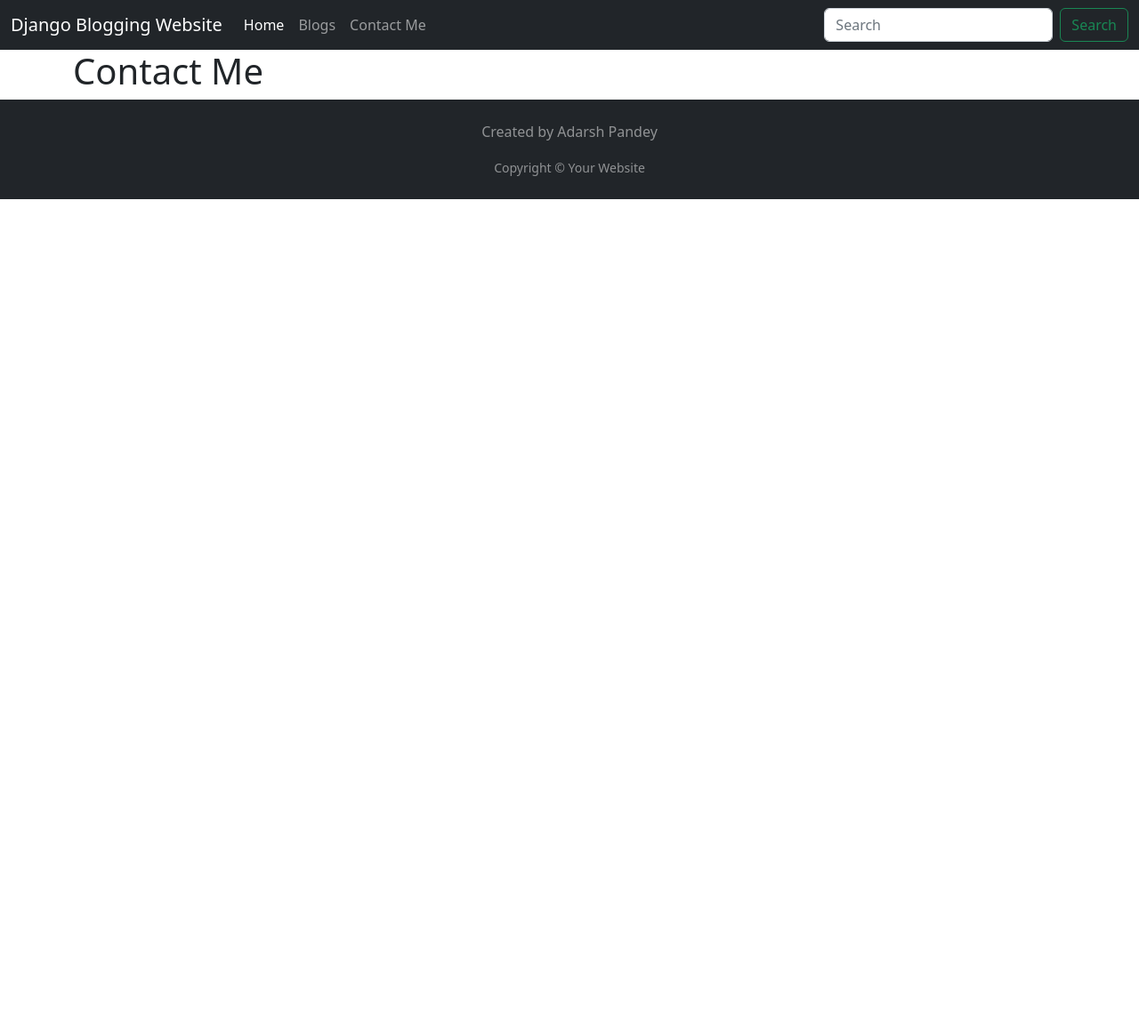
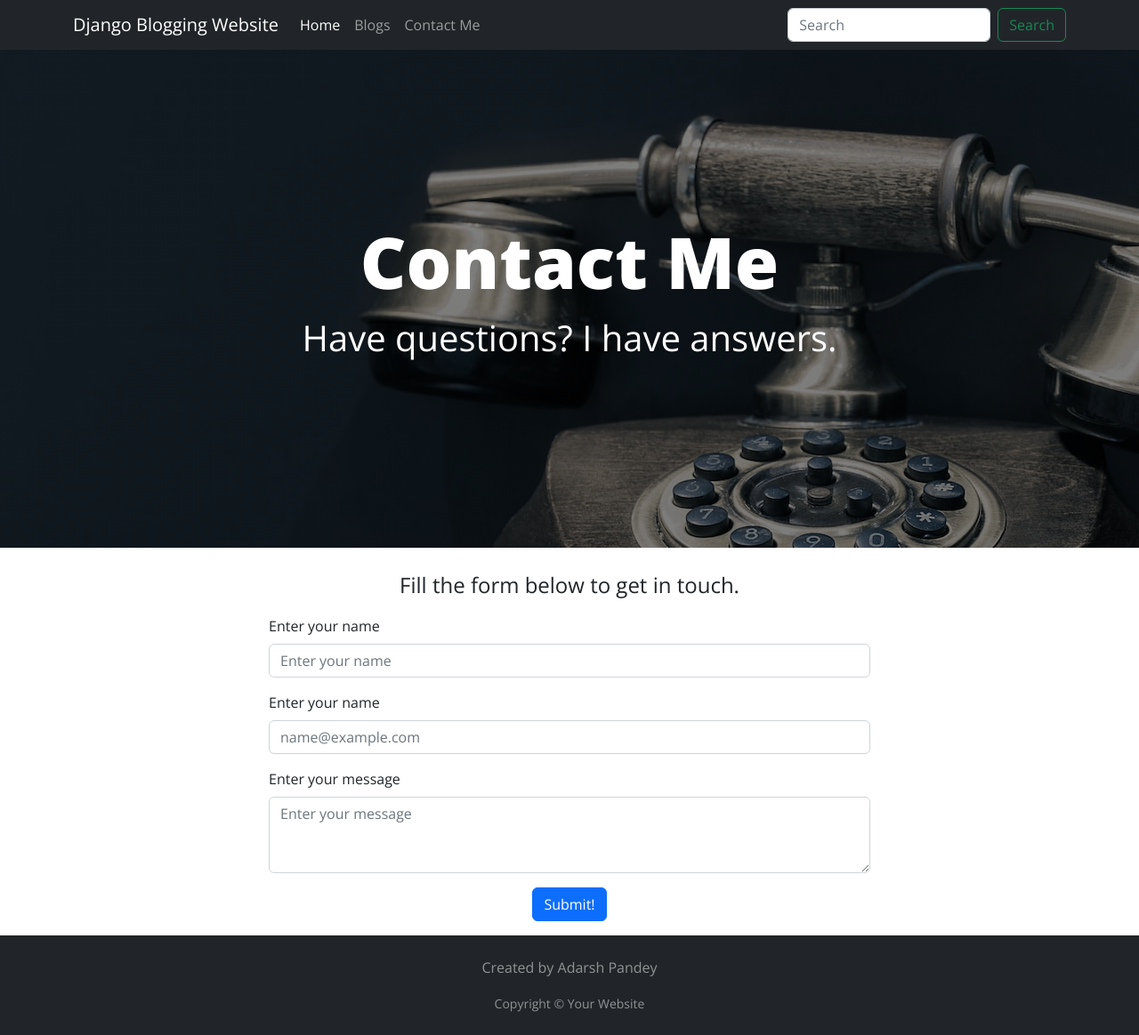
Before and after one commit to adarshpand3y/django-blog, a Django app: page /contact in a window 1280 px wide. Shown: the whole page at 89% size. Before the commit the page ends 224 px from the top, so only its background shows below. Run offline with Django 4.2, Linux system fonts and the light colour scheme.

Commit message:
Updated UI

```diff
--- /dev/null
+++ b/static/style.css
@@ -0,0 +1,38 @@
+@import url('https://fonts.googleapis.com/css2?family=Open+Sans:wght@400;800&display=swap');
+
+* {
+    font-family: 'Open Sans', sans-serif;
+}
+
+.max-wid {
+    max-width: 700px;
+}
+
+.bg-img {
+    /* Writer image link: https://unsplash.com/photos/s9CC2SKySJM */
+    background-image: linear-gradient( rgba(0, 0, 0, 0.5), rgba(0, 0, 0, 0.5) ), url("/static/images/writer.jpg");
+}
+
+.bg-contact {
+    /* Writer image link: https://unsplash.com/photos/-0xCCPIbl3M */
+    background-image: linear-gradient( rgba(0, 0, 0, 0.5), rgba(0, 0, 0, 0.5) ), url("/static/images/contact.jpg");
+}
+
+.bg-img, .bg-contact {
+    background-position: center;
+    height: 70vh;
+    color: #fff;
+}
+
+.bg-img div, .bg-contact div {
+    height: 100%;
+    display: flex;
+    align-items: center;
+    justify-content: center;
+    flex-direction: column;
+}
+
+.blog-main-link {
+    text-decoration: none;
+    color: #212529;
+}
--- a/templates/base.html
+++ b/templates/base.html
@@ -5,13 +5,14 @@
     <meta charset="utf-8">
     <meta name="viewport" content="width=device-width, initial-scale=1">
     <link href="https://cdn.jsdelivr.net/npm/bootstrap@5.2.2/dist/css/bootstrap.min.css" rel="stylesheet" integrity="sha384-Zenh87qX5JnK2Jl0vWa8Ck2rdkQ2Bzep5IDxbcnCeuOxjzrPF/et3URy9Bv1WTRi" crossorigin="anonymous">
+    <link rel="stylesheet" href="/static/style.css">
     <title>{% block title %}{% endblock title %}</title>
 </head>
 
 <body>
 
     <nav class="navbar navbar-expand-lg navbar-dark bg-dark">
-        <div class="container-fluid">
+        <div class="container">
             <a class="navbar-brand" href="/">Django Blogging Website</a>
             <button class="navbar-toggler" type="button" data-bs-toggle="collapse"
                 data-bs-target="#navbarSupportedContent" aria-controls="navbarSupportedContent" aria-expanded="false"
--- a/templates/contact.html
+++ b/templates/contact.html
@@ -5,7 +5,30 @@ Django Blogs | Contact Me
 {% endblock title %}
 
 {% block body %}
-<div class="container">
-    <h1>Contact Me</h1>
+<div class="p-5 mb-4 bg-body-tertiary bg-contact">
+    <div class="container p-5">
+        <h1 class="display-1 fw-bold">Contact Me</h1>
+        <p class="col-md-8 fs-1 text-center">Have questions? I have answers.</p>
+    </div>
+</div>
+<div class="container max-wid">
+    <p class="lead text-center fs-4">Fill the form below to get in touch.</p>
+    <form action="">
+        <div class="mb-3">
+            <label for="nameInput" class="form-label">Enter your name</label>
+            <input type="text" class="form-control" id="nameInput" placeholder="Enter your name">
+        </div>
+        <div class="mb-3">
+            <label for="emailInput" class="form-label">Enter your name</label>
+            <input type="email" class="form-control" id="emailInput" placeholder="name@example.com">
+        </div>
+        <div class="mb-3">
+            <label for="messageInput" class="form-label">Enter your message</label>
+            <textarea class="form-control" id="messageInput" rows="3" placeholder="Enter your message"></textarea>
+        </div>
+        <center>
+            <button class="btn btn-primary mb-3">Submit!</button>
+        </center>
+    </form>
 </div>
 {% endblock body %}
```
Also changed, not shown: templates/blog.html (+4 -8 lines), templates/blogs.html (+9 -10 lines), templates/index.html (+15 -6 lines), static/images/contact.jpg (added), static/images/writer.jpg (added).
